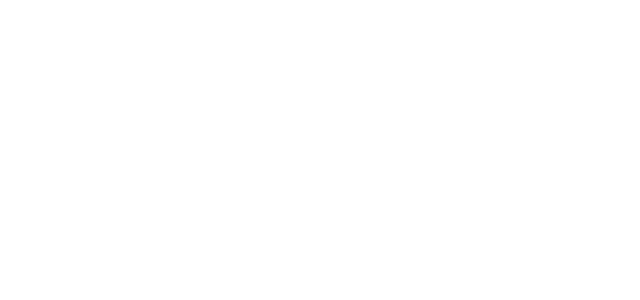
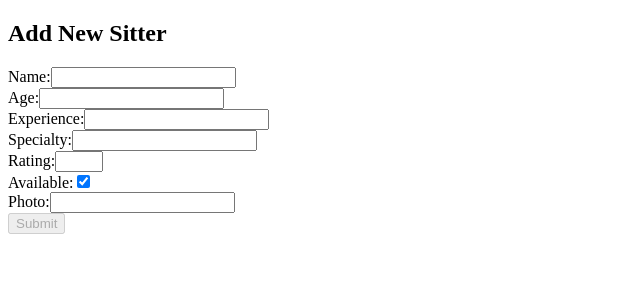
Before and after one commit to mathewhaug/MAD307F24FinalReview, an Angular app: page /modify-sitter in a window 1280 px wide. Before the commit this address led to /. Shown: the top 300 px of the page, without its empty margins (0-640 px from the left). Built offline with nearby package versions, Linux system fonts and the light colour scheme.

Commit message:
Modify Sitter Works, two distinct paths for add and modify

```diff
--- /dev/null
+++ b/src/app/modify-sitter/modify-sitter.component.html
@@ -0,0 +1,42 @@
+<h2>{{ isNewSitter ? 'Add New Sitter' : 'Modify Sitter' }}</h2>
+
+<form [formGroup]="sitterForm" (ngSubmit)="onSubmit()">
+  <div>
+    <label for="name">Name:</label>
+    <input id="name" formControlName="name" />
+    <div *ngIf="sitterForm.controls['name'].invalid && sitterForm.controls['name'].touched">Name is required</div>
+  </div>
+
+  <div>
+    <label for="age">Age:</label>
+    <input id="age" formControlName="age" type="number" />
+    <div *ngIf="sitterForm.controls['age'].invalid && sitterForm.controls['age'].touched">Age is required and must be at least 18</div>
+  </div>
+
+  <div>
+    <label for="experience">Experience:</label>
+    <input id="experience" formControlName="experience" type="number" />
+  </div>
+
+  <div>
+    <label for="specialty">Specialty:</label>
+    <input id="specialty" formControlName="specialty" />
+  </div>
+
+  <div>
+    <label for="rating">Rating:</label>
+    <input id="rating" formControlName="rating" type="number" min="0" max="5" />
+  </div>
+
+  <div>
+    <label for="available">Available:</label>
+    <input id="available" formControlName="available" type="checkbox" />
+  </div>
+
+  <div>
+    <label for="photo">Photo:</label>
+    <input id="photo" formControlName="photo" />
+  </div>
+
+  <button type="submit" [disabled]="sitterForm.invalid">Submit</button>
+</form>
--- /dev/null
+++ b/src/app/modify-sitter/modify-sitter.component.ts
@@ -0,0 +1,74 @@
+// modify-sitter.component.ts
+import { Component, OnInit } from '@angular/core';
+import {FormBuilder, FormGroup, ReactiveFormsModule, Validators} from '@angular/forms';
+import {ActivatedRoute, Router, RouterLink} from '@angular/router';
+import { SITTERS} from '../Shared/mock-data';
+import { PetSitter} from '../Shared/pet-sitter';
+import {NgIf} from '@angular/common';
+
+@Component({
+  selector: 'app-modify-sitter',
+  templateUrl: './modify-sitter.component.html',
+  imports: [
+    ReactiveFormsModule,
+    NgIf
+  ],
+  styleUrls: ['./modify-sitter.component.scss']
+})
+export class ModifySitterComponent implements OnInit {
+  sitterForm: FormGroup;
+  sitter: PetSitter | undefined;
+  isNewSitter: boolean = true;
+
+  constructor(
+    private fb: FormBuilder,
+    private route: ActivatedRoute,
+    private router: Router
+  ) {this.sitterForm = this.fb.group({
+    name: ['', [Validators.required]],
+    age: ['', [Validators.required, Validators.min(18)]],
+    experience: ['', [Validators.required]],
+    specialty: ['', [Validators.required]],
+    rating: ['', [Validators.required, Validators.min(0), Validators.max(5)]],
+    available: [true],
+    photo: ['']
+  });
+  }
+
+  ngOnInit(): void {
+
+    const sitterId = this.route.snapshot.paramMap.get('id');
+    if (sitterId) {
+      this.isNewSitter = false;
+      this.sitter = SITTERS.find(s => s.id === +sitterId);
+      if (this.sitter) {
+        this.sitterForm.patchValue(this.sitter);
+      }
+    }
+  }
+
+  onSubmit(): void {
+    if (this.sitterForm.valid) {
+      if (this.isNewSitter) {
+        // Adding new sitter logic
+        const newSitter: PetSitter = {
+          ...this.sitterForm.value, id: SITTERS.length + 1,
+        };
+        SITTERS.push(newSitter);
+      } else {
+        // Updating existing sitter logic
+        if (this.sitter) {
+          this.sitter = { ...this.sitterForm.value, id: this.sitter.id };
+          //Type assertion, to work around my null error
+          const index = SITTERS.findIndex(s => s.id === (this.sitter as PetSitter).id);
+          if (index !== -1) {
+            // Update the sitter in the array only if it's found + Type assertion
+            SITTERS[index] = { ...this.sitterForm.value, id: (this.sitter as PetSitter).id };
+          }
+        }
+      }
+
+      this.router.navigate(['/sitters']);
+    }
+  }
+}
--- a/src/app/sitter-list/sitter-list.component.html
+++ b/src/app/sitter-list/sitter-list.component.html
@@ -1,5 +1,10 @@
+<!-- sitter-list.component.html -->
+
+
+
 <h1>Pet Sitters</h1>
 
+<button (click)="navigateToAddSitter()">Add New Sitter</button>
 <div class="filters">
   <label>
     Specialty:
@@ -27,5 +32,6 @@
     <p>Specialty: {{ sitter.specialty }}</p>
     <p>Rating: {{ sitter.rating }}</p>
     <a [routerLink]="'/sitters/' + sitter.id">View Details</a>
+    <button (click)="navigateToModifySitter(sitter.id)">Edit</button>
   </div>
 </div>
--- a/src/app/sitter-list/sitter-list.component.ts
+++ b/src/app/sitter-list/sitter-list.component.ts
@@ -1,7 +1,7 @@
 import { Component, OnInit } from '@angular/core';
 import { SitterService} from '../Services/sitter.service';
 import { PetSitter} from '../Shared/pet-sitter';
-import {RouterLink} from '@angular/router';
+import {Router, RouterLink} from '@angular/router';
 import {NgForOf} from '@angular/common';
 import {FormsModule} from '@angular/forms';
 
@@ -22,7 +22,8 @@
   specialtyFilter: string = '';
   availabilityFilter: boolean | '' = '';
 
-  constructor(private sitterService: SitterService) {}
+  constructor(private sitterService: SitterService,
+              private router: Router) {}
 
   ngOnInit(): void {
     this.sitterService.getSitters().subscribe((data) => {
@@ -40,5 +41,14 @@
         sitter.available === this.availabilityFilter;
       return specialtyMatch && availabilityMatch;
     });
+
+  }
+
+  navigateToModifySitter(id: number): void {
+    this.router.navigate(['/modify-sitter', id]);
+  }
+
+  navigateToAddSitter(): void {
+    this.router.navigate(['/modify-sitter']);
   }
 }
--- a/src/main.ts
+++ b/src/main.ts
@@ -4,11 +4,15 @@
 import { provideRouter, Routes } from '@angular/router';
 import {SitterListComponent} from './app/sitter-list/sitter-list.component';
 import {SitterDetailComponent} from './app/sitter-detail/sitter-detail.component';
+import {ModifySitterComponent} from './app/modify-sitter/modify-sitter.component';
 
 const routes: Routes = [
   { path: '', redirectTo: '/sitters', pathMatch: 'full' },
   { path: 'sitters', component: SitterListComponent },
   { path: 'sitters/:id', component: SitterDetailComponent },
+  {path: 'modify-sitter', component: ModifySitterComponent},
+  {path: 'modify-sitter/:id', component: ModifySitterComponent}
+
 ];
 
 bootstrapApplication(AppComponent, {
```
Also changed, not shown: src/app/modify-sitter/modify-sitter.component.scss (added), 1 other file (tests, documents, lock files or other folders).
